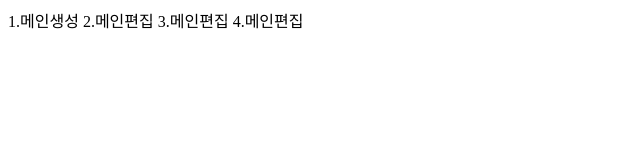
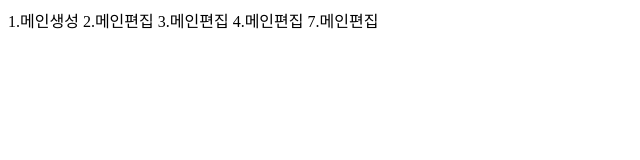
Before and after one commit to byfaith2000/miracle-maker1113, a plain HTML site: page index.html in a window 1280 px wide. Shown: the whole page, without its empty margins (0-640 px from the left). Drawn offline with Linux system fonts and the light colour scheme.

Commit message:
7메인편집

```diff
--- a/index.html
+++ b/index.html
@@ -11,5 +11,6 @@
     2.메인편집
     3.메인편집
     4.메인편집
+    7.메인편집
 </body>
 </html>
```
